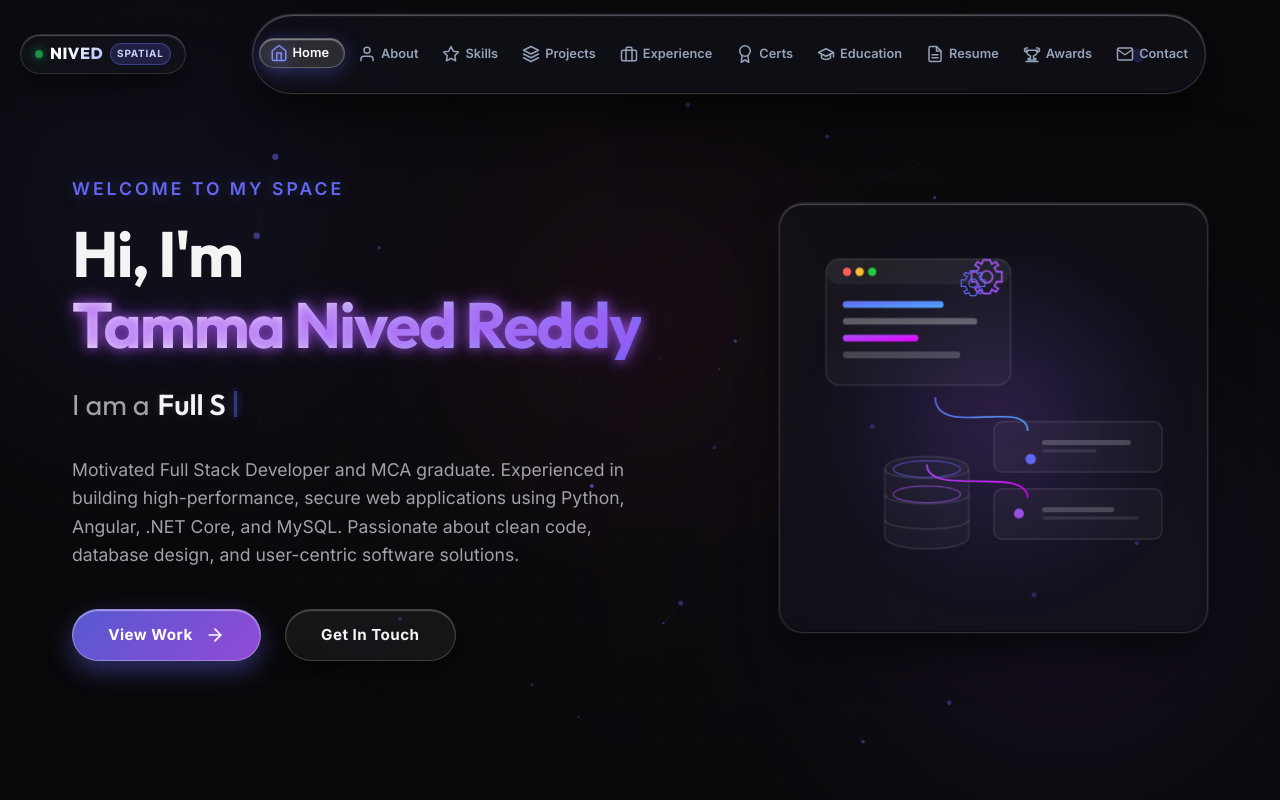
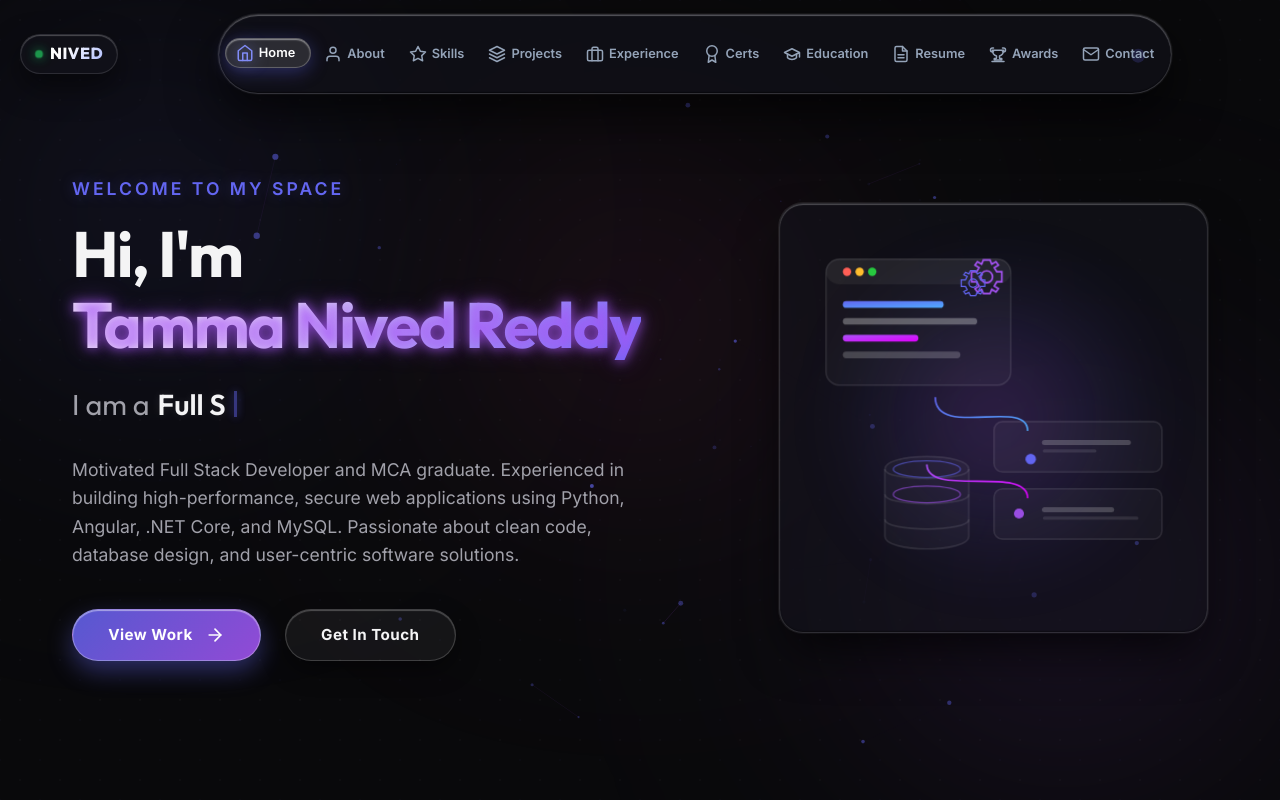
Before and after one commit to Nivedreddy6/Portfolio, a React (Vite) app: page / in a window 1280 px wide. Shown: the top 800 px of the page. Built offline with nearby package versions, Linux system fonts and the light colour scheme.

Commit message:
chore: remove SPATIAL tag from header brand pill

```diff
--- a/src/components/SpatialDock.jsx
+++ b/src/components/SpatialDock.jsx
@@ -125,7 +125,6 @@ export default function SpatialDock({
         >
           <span className="spatial-logo-dot" />
           <span className="spatial-logo-text">NIVED</span>
-          <span className="spatial-logo-tag">SPATIAL</span>
         </a>
 
         {/* Floating VisionOS Glass Capsule Dock */}
```
